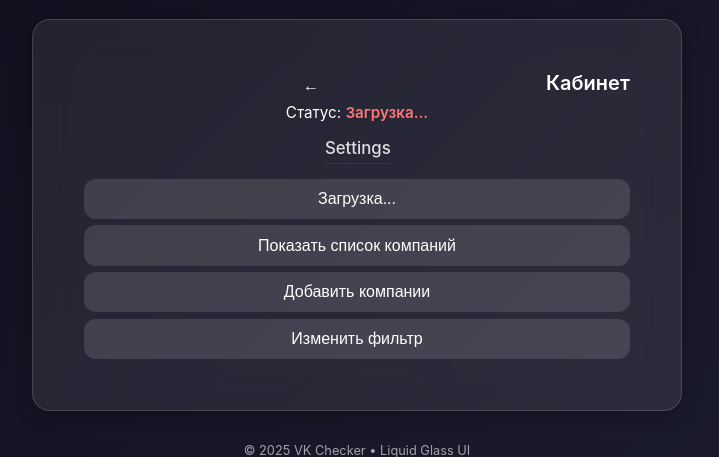
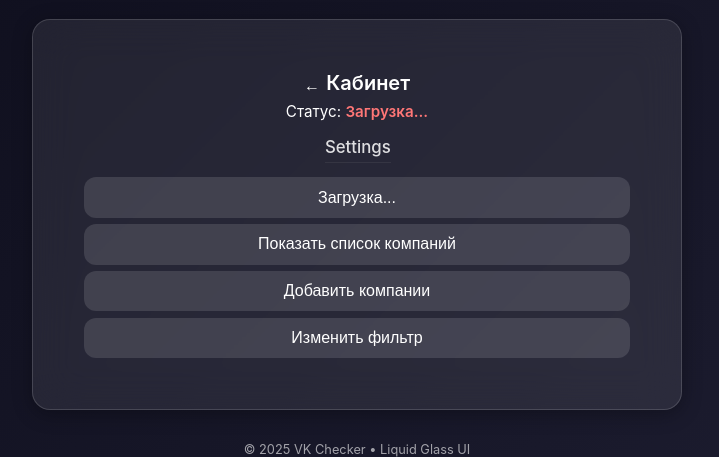
Before and after one commit to offkrse/temp_html, a Python web app: template templates/cabinet.html in a window 1280 px wide. Shown: the part 118-575 px from the top of the page, without its empty margins (283-1002 px from the left). Run offline with Jinja, Linux system fonts and the light colour scheme; the template is opened without the code that fills it, so the values that code supplies are empty; some libraries are stand-ins or nearby versions.

Commit message:
Update style.css

```diff
--- a/static/style.css
+++ b/static/style.css
@@ -86,14 +86,12 @@ button:hover, .btn:hover, .btn-secondary:hover {
 .status-active { color: #7cff96; font-weight: 600; }
 .status-inactive { color: #ff7777; font-weight: 600; }
 
-/* === Блок с заголовком и стрелкой === */
+/* === Шапка кабинета: стрелка + название === */
 .cabinet-header {
-  display: flex;
+  display: inline-flex;           /* не тянется на всю ширину */
   align-items: center;
-  justify-content: flex-start;
-  gap: 0.5rem;
-  width: 100%;
-  margin-bottom: 0.3rem; /* меньше отступ после заголовка */
+  gap: 0.4rem;                    /* расстояние между стрелкой и текстом */
+  margin-bottom: 0.25rem;         /* меньше отступ вниз */
 }
 
 .back-btn {
@@ -104,18 +102,20 @@ button:hover, .btn:hover, .btn-secondary:hover {
   cursor: pointer;
   transition: 0.2s;
   padding: 0;
+  line-height: 1;
 }
 
 .back-btn:hover {
+  opacity: 0.8;
   transform: translateX(-2px);
-  opacity: 0.8;
 }
 
-/* === Название кабинета === */
+/* Название кабинета — по размеру, не центрируется */
 #cabinet-title {
   margin: 0;
   font-size: 1.25rem;
   font-weight: 600;
+  line-height: 1.2;
 }
 
 /* === Статус кабинета === */
```
